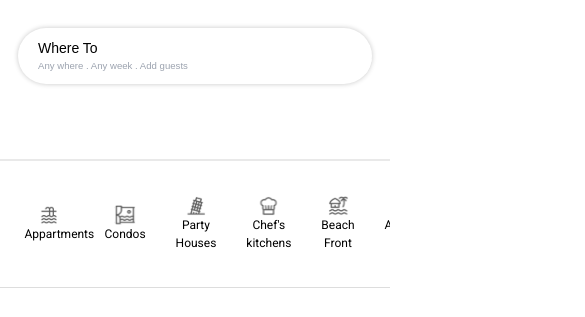
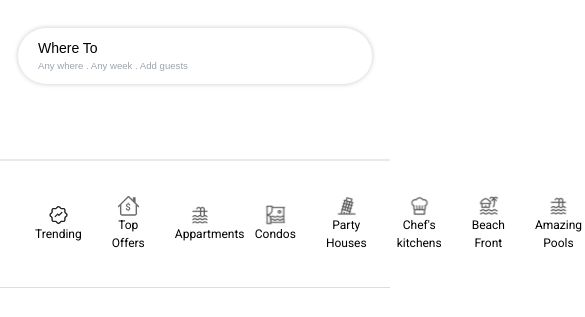
Before and after one commit to GeneralMarshal/Mandate-v2, a React (Vite) app: page / in a window 390 px wide. Shown: the top 317 px of the page, 585 px wide, since content can reach past the window. Built offline with nearby package versions, Linux system fonts and the light colour scheme.

Commit message:
scroll mode updated

```diff
--- a/src/Components/Filter.jsx
+++ b/src/Components/Filter.jsx
@@ -3,7 +3,7 @@ import "../Styles/Filter.css";
 export default function Filter() {
   return (
     <>
-      <div className="filter-container flex">
+      <div className="filter-container flex justify-start md:center">
         <div>
           <img src="Assets/filters/Verified.svg" className="filter-icon" />
           <p>Trending</p>
--- a/src/Styles/Filter.css
+++ b/src/Styles/Filter.css
@@ -33,8 +33,12 @@
 }
 
 @media (max-width: 768px){
-    .filter-container{
+.filter-container {
+        display: flex;
+        justify-content: left;
         margin: 20px auto;
-        overflow-x: auto;
+        max-width: 1100px;
+        text-align: center;
+        font-size: 12px;
     }
 }
```
